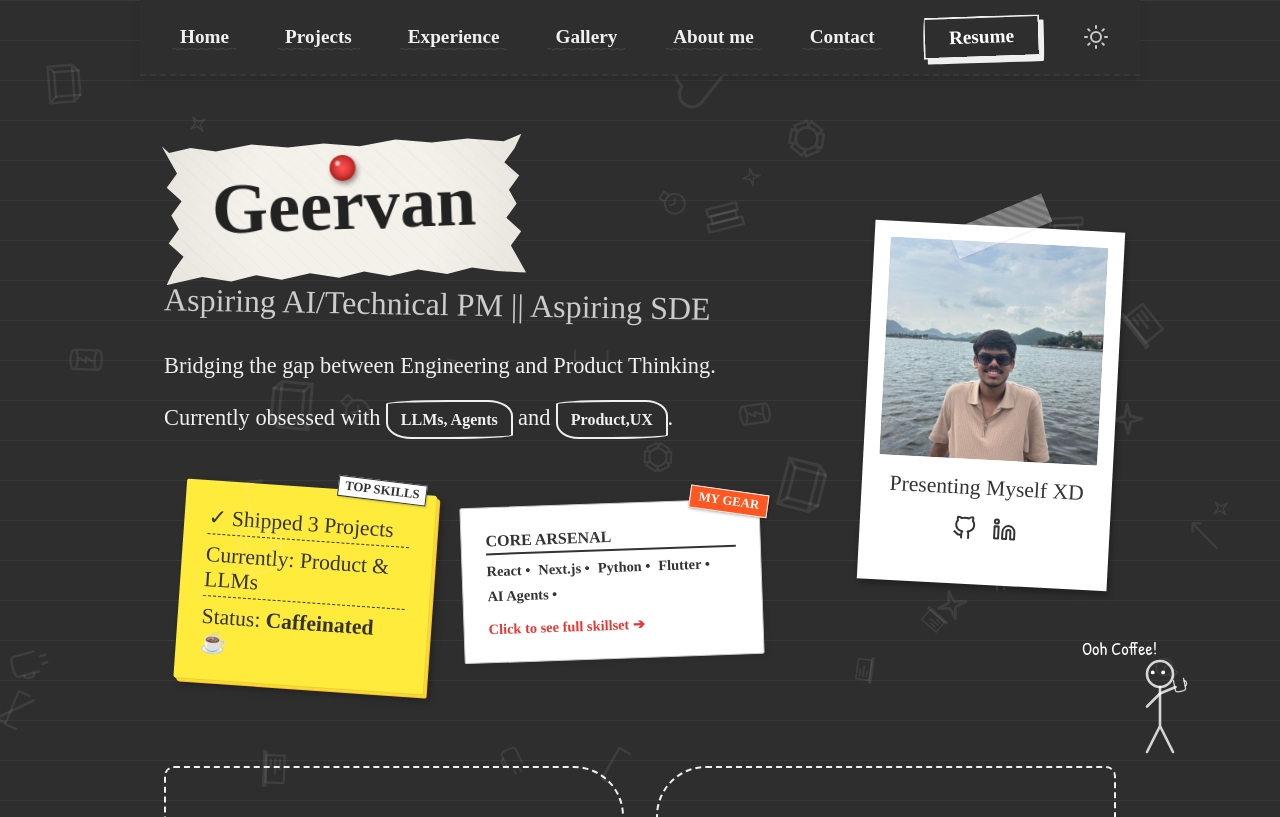
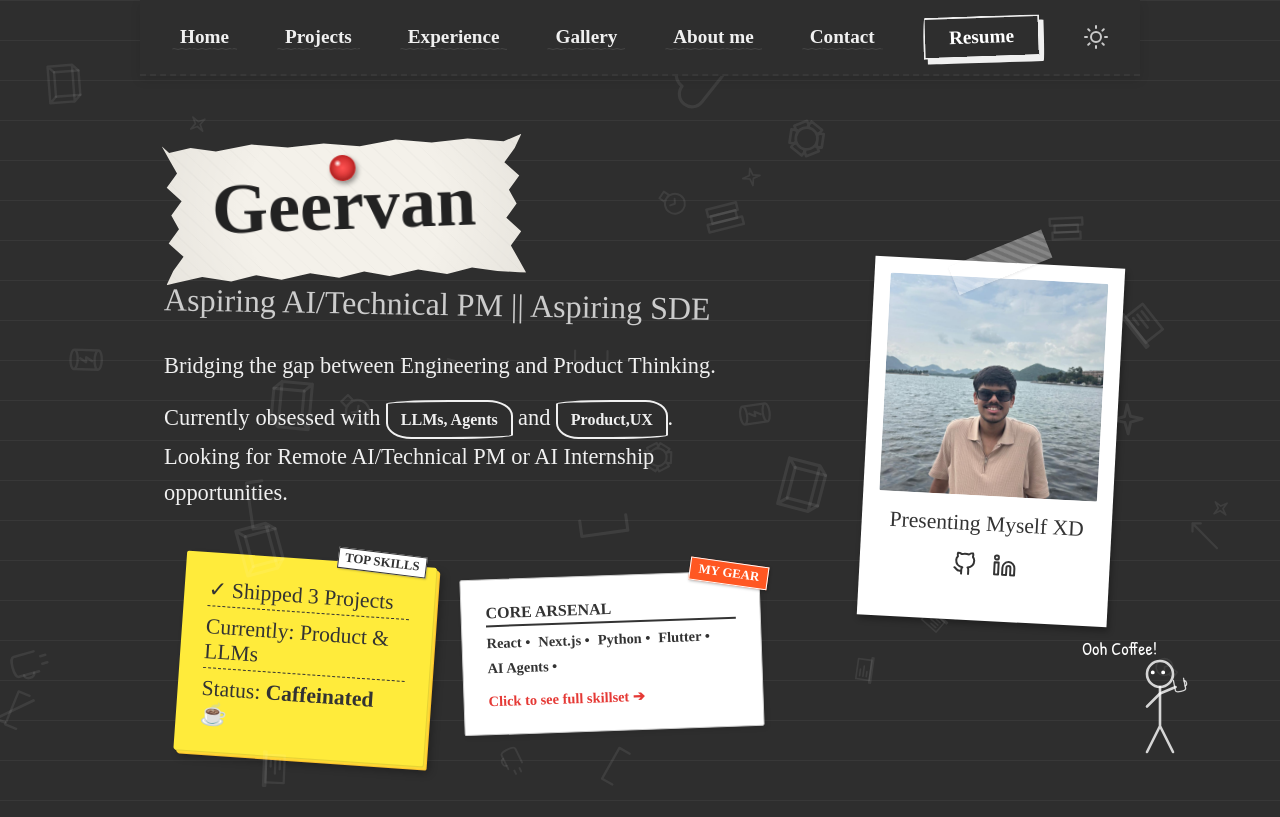
Before and after one commit to Geervan/portfolio, a Next.js app: page / in a window 1280 px wide. Shown: the top 817 px of the page. Built offline with nearby package versions, Linux system fonts and the light colour scheme.

Commit message:
Updated Hero Text

```diff
--- a/src/app/page.tsx
+++ b/src/app/page.tsx
@@ -17,6 +17,8 @@ export default function Home() {
             Bridging the gap between Engineering and Product Thinking.
             <br />
             Currently obsessed with <span className="tech-note">LLMs, Agents</span> and <span className="tech-note">Product,UX</span>.
+            <br />
+            Looking for Remote AI/Technical PM or AI Internship opportunities.
           </p>
 
           {/* Desk Info Stack */}
```
